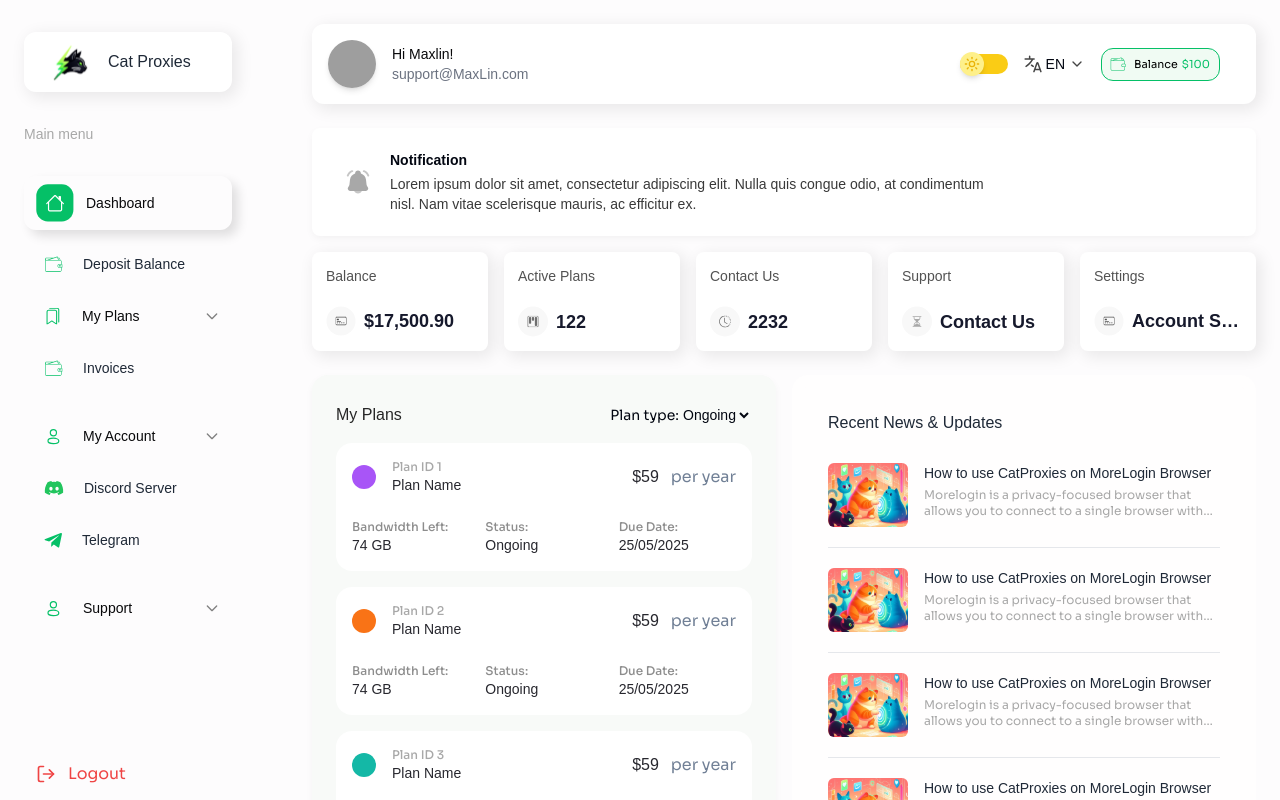
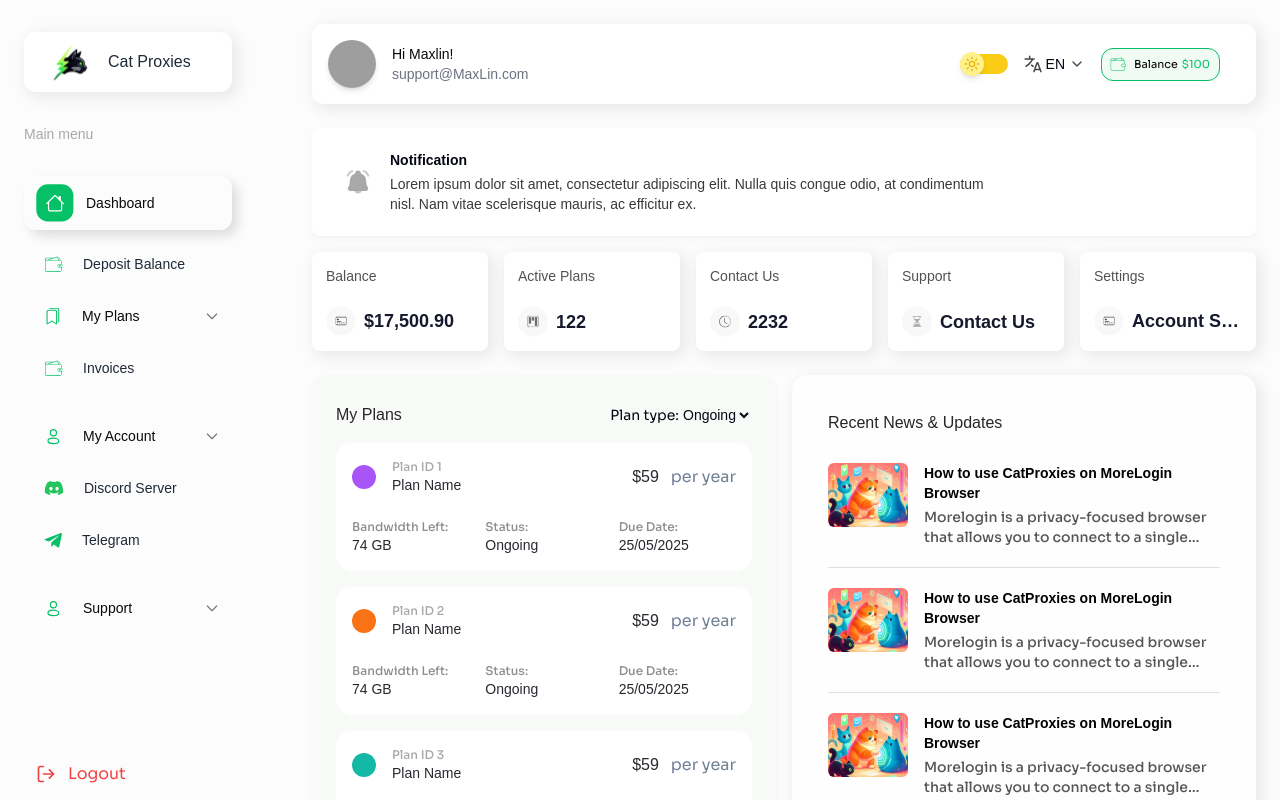
Before and after one commit to myselfabhi/Cat_Proxies, a Next.js app: page /dashboard in a window 1280 px wide. Shown: the top 800 px of the page. Built offline with nearby package versions, Linux system fonts and the light colour scheme; grey boxes are pictures that could not be loaded; a web font is replaced by a local one.

Commit message:
fix: news section acc to new UI

```diff
--- a/src/components/dashboard/NewsSection.tsx
+++ b/src/components/dashboard/NewsSection.tsx
@@ -15,11 +15,11 @@ const NewsItem = ({
         className="w-full lg:w-20 lg:h-16 sm:w-20 sm:h-20 rounded-md object-cover"
       />
 
-      <div className="flex-1">
-        <h3 className="text-sm font-satoshi font-medium text-gray-800 dark:text-gray-200 mb-1">
+      <div className="flex-1 gap-[1px]">
+        <h3 className="text-sm font-satoshi font-bold text-black dark:text-gray-200 mb-1">
           {title}
         </h3>
-        <p className="text-xs text-[#A8A8A8] dark:text-gray-400 line-clamp-2">
+        <p className="text-sm font-medium text-[#555555] dark:text-gray-400 line-clamp-2">
           {description}
         </p>
       </div>
@@ -56,14 +56,14 @@ const NewsSection = () => {
   ]
 
   return (
-    <div className="w-full mx-auto border-[12px] dark:border-[#1E2327] border-[#fffefe] bg-[#fffefe] dark:bg-[#1E2327] rounded-2xl gap-6 px-6 py-6 mb-12">
+    <div className="w-full mx-auto border-[12px] dark:border-[#1E2327] border-[#fffefe] bg-[#fffefe] shadow-extrasoft dark:bg-[#1E2327] rounded-2xl gap-6 px-6 py-6 mb-12">
       {/* Header */}
-      <h2 className="text-base font-satoshi font-medium text-gray-800 dark:text-gray-200 mb-2">
+      <h2 className=" font-satoshi font-medium text-[#262626] dark:text-gray-200 mb-2">
         Recent News & Updates
       </h2>
 
       {/* News Items */}
-      <div className="divide-y divide-gray-200 dark:divide-gray-700">
+      <div className="divide-y divide-[#E0E0E0] dark:divide-gray-700">
         {newsData.map((news, index) => (
           <NewsItem
             key={index}
```
